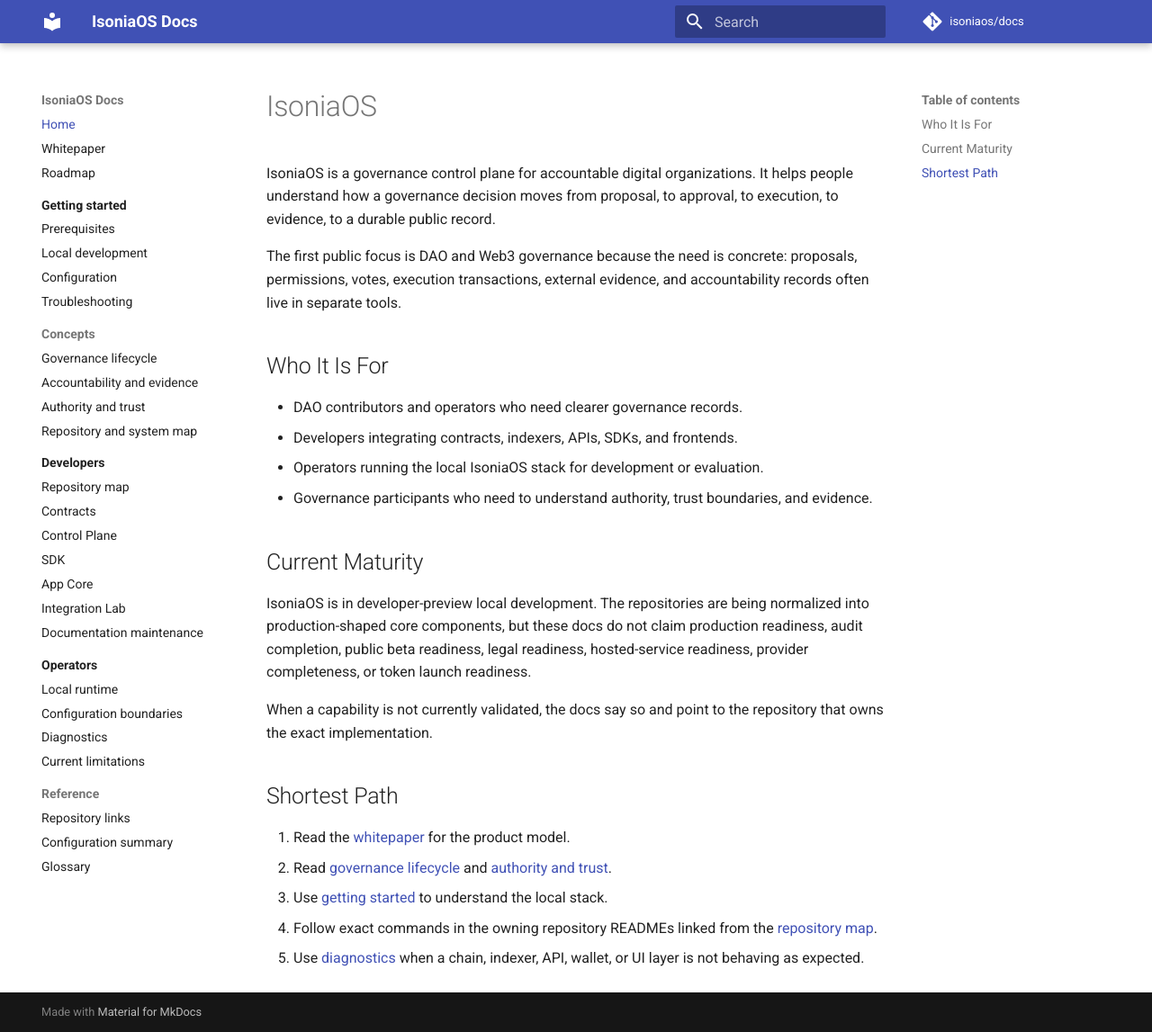
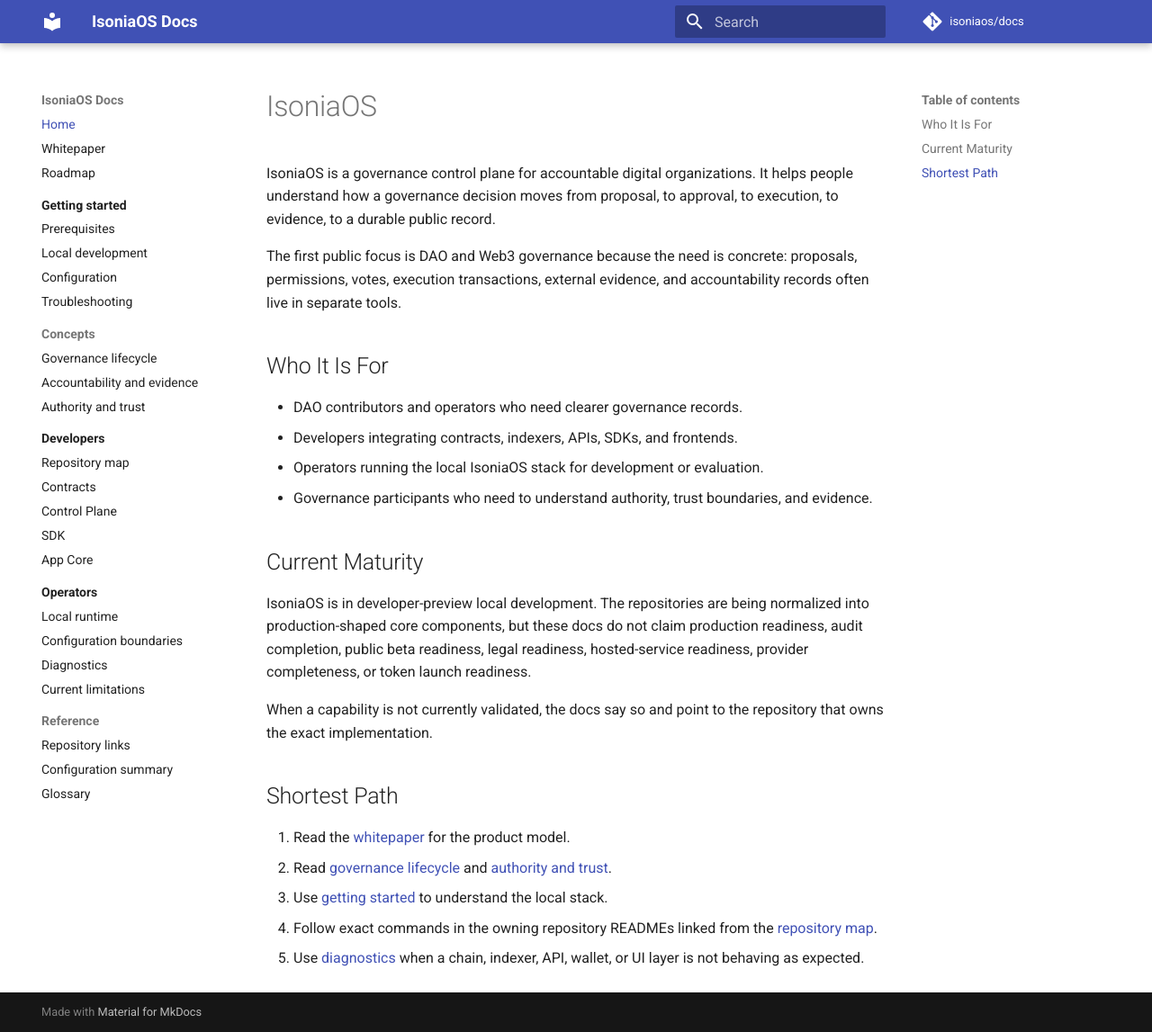
Before and after one commit to isoniaos/docs, an MkDocs documentation site: the page built from site/index.md, in a window 1280 px wide and 1147 px high. Shown: the whole window at 90% size. Built offline with MkDocs 1.6.1 and Material for MkDocs 9.7.7, drawn with Linux system fonts in a browser that asks for light colours; comment, search, counter and statistics services are not loaded.

Commit message:
RTD config

```diff
--- a/mkdocs.yml
+++ b/mkdocs.yml
@@ -41,7 +41,6 @@ nav:
       - Governance lifecycle: concepts/governance-lifecycle.md
       - Accountability and evidence: concepts/accountability-and-evidence.md
       - Authority and trust: concepts/authority-and-trust.md
-      - Repository and system map: concepts/repository-system-map.md
   - Developers:
       - Overview: developers/index.md
       - Repository map: developers/repository-map.md
@@ -49,8 +48,6 @@ nav:
       - Control Plane: developers/control-plane.md
       - SDK: developers/sdk.md
       - App Core: developers/app-core.md
-      - Integration Lab: developers/integration-lab.md
-      - Documentation maintenance: developers/documentation-maintenance.md
   - Operators:
       - Overview: operators/index.md
       - Local runtime: operators/local-runtime.md
```
